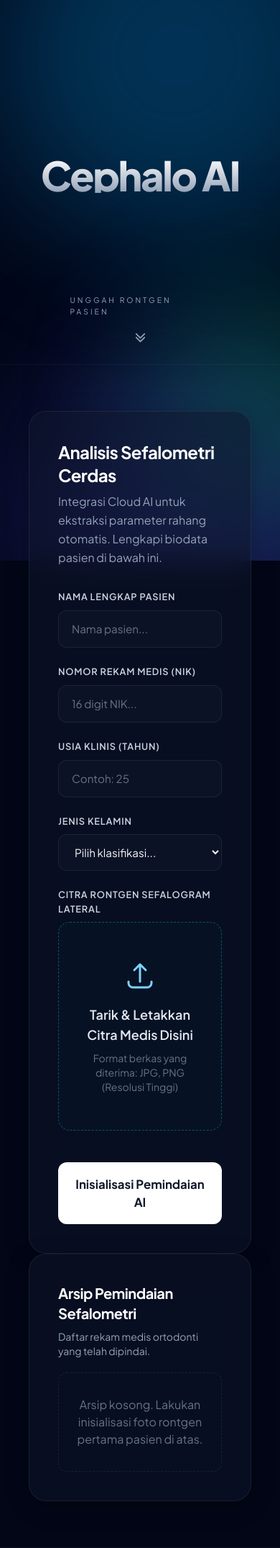
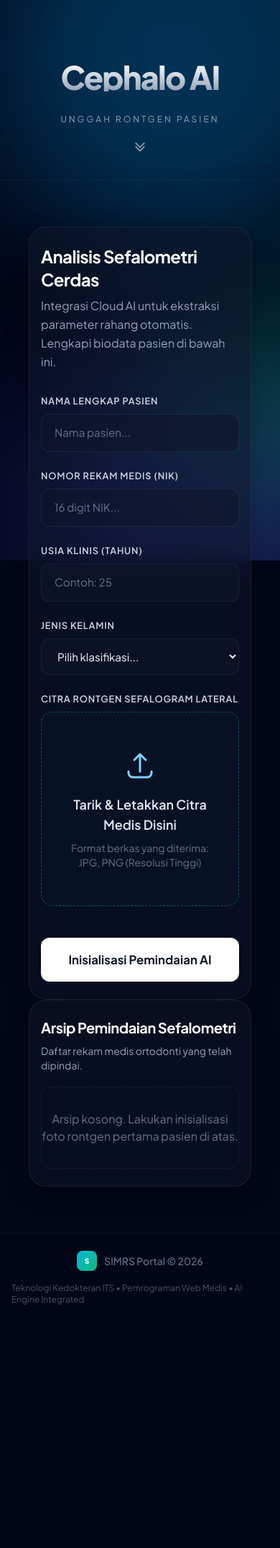
Before and after one commit to AlfaRezZ05/simrs-cephalo, a PHP site: page /predict/cephalo/index.php in a window 390 px wide. Shown: the part 65-2216 px from the top of the page at 72% size. After the commit the page ends 1878 px from the top, so only its background shows below. Run offline with PHP 8.4, Linux system fonts and the light colour scheme; the visitor is signed in with stand-in values (Sample User, id 1); data that the repository does not hold is empty; some libraries are stand-ins or nearby versions.

Commit message:
feat: add Dockerfile, update vercel.json configuration, and improve mobile responsive layout for cephalo index page

```diff
--- a/cephalo/index.php
+++ b/cephalo/index.php
@@ -127,25 +127,39 @@ $pageTitle = 'Poli Gigi — Cephalo AI';
     }
     .ceph-btn-submit:hover { background: #e0f2fe; transform: translateY(-2px); box-shadow: 0 10px 25px rgba(255, 255, 255, 0.12); }
 
+    /* Make card padding responsive on mobile/tablet */
+    .ceph-card {
+        padding: 40px;
+    }
+
     /* Mobile and Tablet Media Queries */
     @media (max-width: 1024px) {
         .ceph-corner {
             display: none !important;
         }
         .ceph-hero {
-            height: 60vh;
-            padding: 0 20px;
+            height: auto !important;
+            min-height: 250px !important;
+            padding: 80px 20px 30px 20px !important;
         }
         .ceph-title {
-            font-size: 3.5rem;
-            margin-bottom: 20px;
+            font-size: 2.8rem !important;
+            margin-bottom: 10px !important;
         }
         .ceph-scroll {
-            bottom: 20px;
-            font-size: 0.65rem;
+            position: relative !important;
+            bottom: auto !important;
+            left: auto !important;
+            transform: none !important;
+            margin-top: 20px !important;
+            animation: none !important;
+            display: inline-flex !important;
         }
         .sim-liquid-layer, #blob-container-cephalo {
             display: none !important;
+        }
+        .ceph-card {
+            padding: 24px 16px !important;
         }
     }
 </style>
@@ -192,7 +206,7 @@ $pageTitle = 'Poli Gigi — Cephalo AI';
 <section id="upload-section" class="sim-section min-h-screen py-16 px-5 flex flex-col items-center justify-center border-t border-white/[0.04]">
     <div class="sim-container-sm">
 
-        <div class="sim-card" style="padding: 40px;">
+        <div class="sim-card ceph-card">
             <h2 class="text-2xl font-bold text-white mb-2 tracking-tight">Analisis Sefalometri Cerdas</h2>
             <p class="text-slate-400 text-base mb-8 leading-relaxed">Integrasi Cloud AI untuk ekstraksi parameter rahang otomatis. Lengkapi biodata pasien di bawah ini.</p>
 
@@ -240,7 +254,7 @@ $pageTitle = 'Poli Gigi — Cephalo AI';
             </form>
         </div>
 
-        <div class="sim-card" style="padding: 40px;">
+        <div class="sim-card ceph-card">
             <h2 class="text-xl font-bold text-white mb-2 tracking-tight">Arsip Pemindaian Sefalometri</h2>
             <p class="text-slate-400 text-sm mb-5">Daftar rekam medis ortodonti yang telah dipindai.</p>
 
```
Also changed, not shown: vercel.json, 1 other file.
